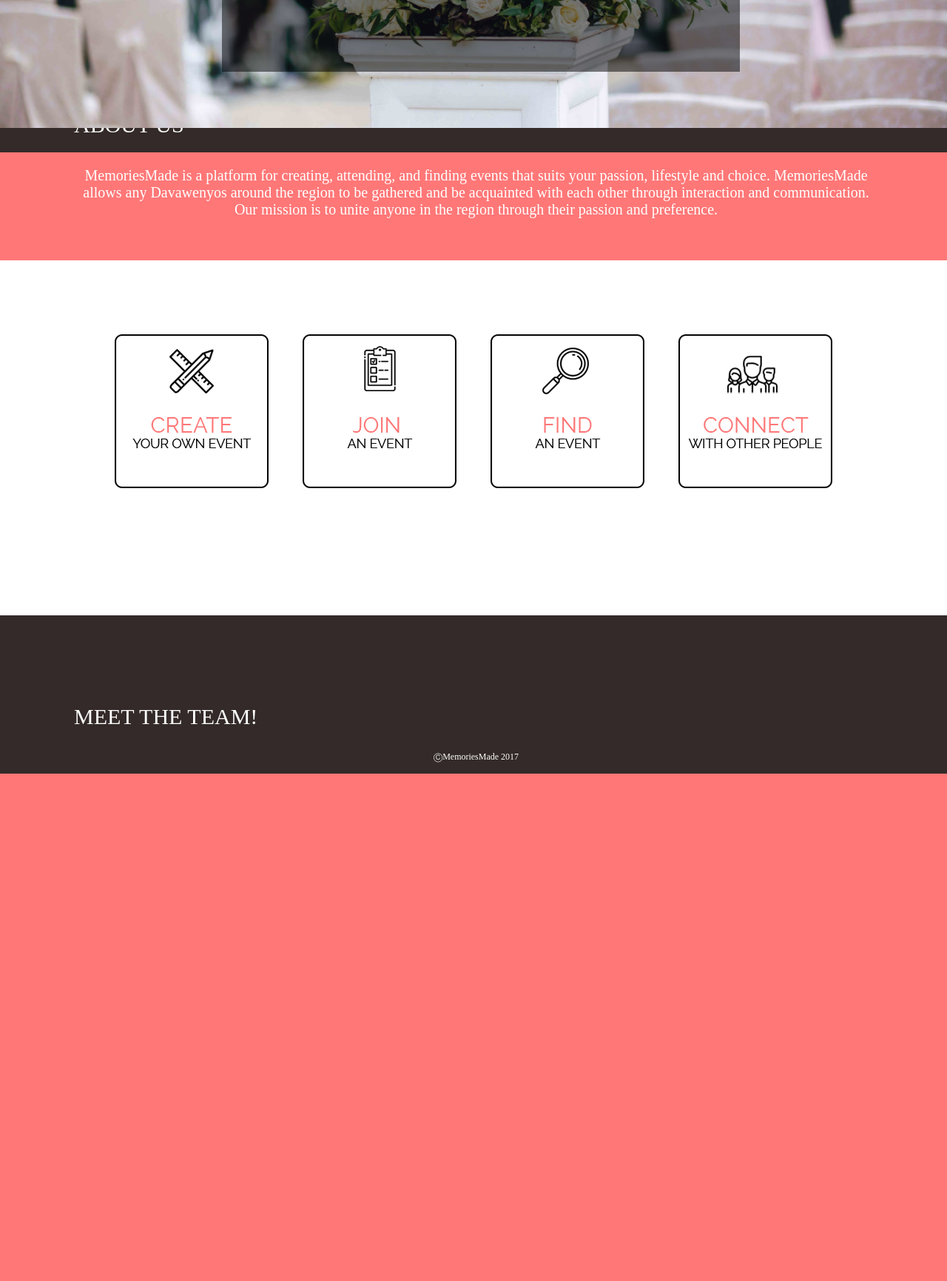
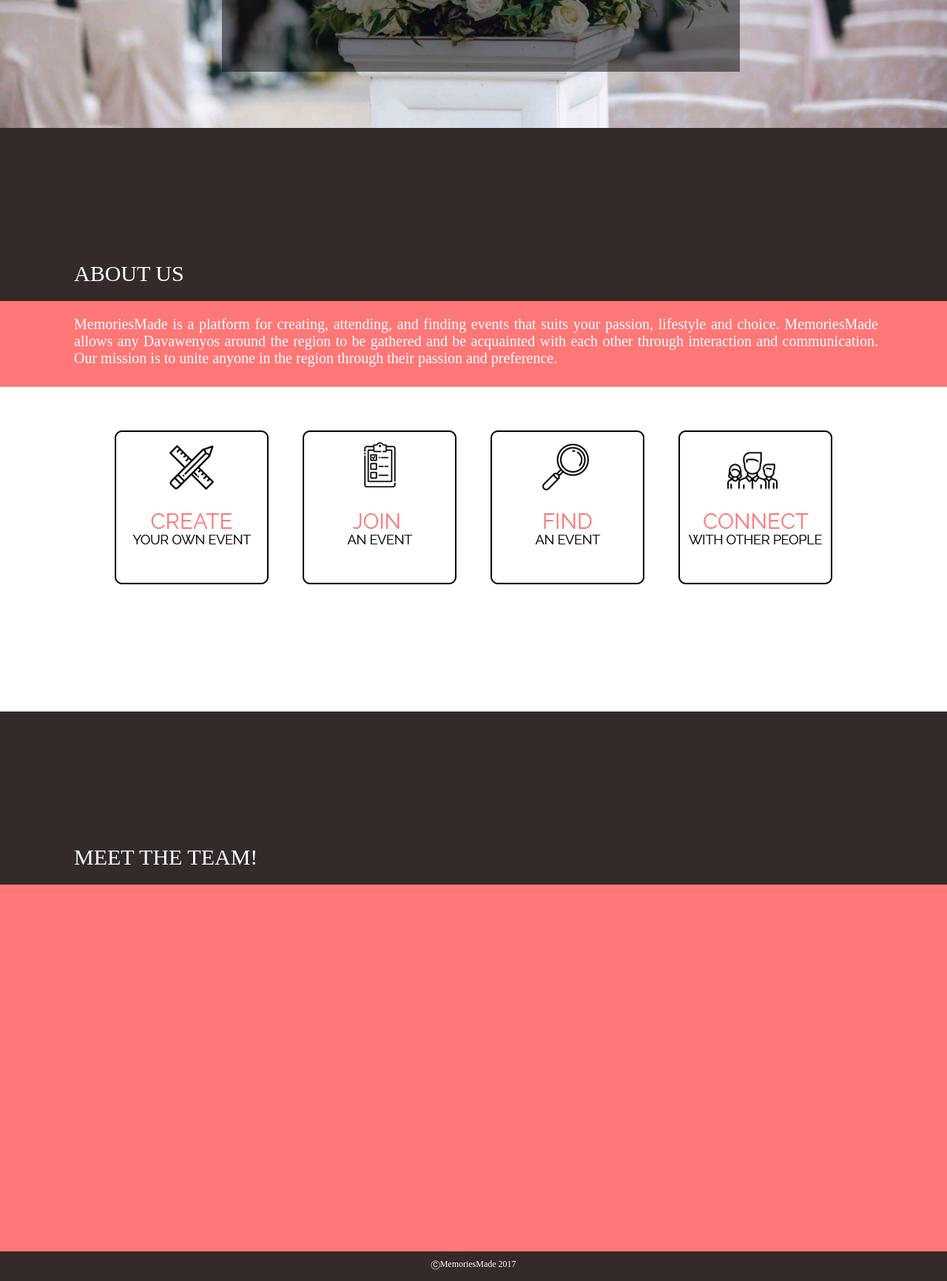
Before and after one commit to zee777/MEMORIESMADE_EventManagementSystem, a PHP site: page / in a window 1280 px wide. Shown: the part 548-2280 px from the top of the page at 74% size. Before the commit the page ends 1594 px from the top, so only its background shows below. Run offline with PHP 8.4, Linux system fonts and the light colour scheme.

Commit message:
arrange the positioning of the divs in the homepage

```diff
--- a/index.html
+++ b/index.html
@@ -147,6 +147,7 @@
 			<div id="team">
 				<p id="head">MEET THE TEAM!</p>
 				<div id="">
+				</div>
 			</div>
 
 			<div id="copyright">
--- a/style/styles.css
+++ b/style/styles.css
@@ -274,26 +274,29 @@
 #about_us{
 	background-color: #ff7777;
 	width: 1287px;
-	height: 320px;
+	height: 350px;
 	z-index: 7;
+	position: relative;
+	top: 141px;
 }
 
 #icons{
 	background-color: white;
 	height: 400px;
-	padding-top: 80px;
+	padding-top: 180px;
 }
 
 #team{
 	background-color: #ff7777;
 	width: 1287px;
 	height: 730px;
+
 }
 
 #head{
 	font-family: Bebas;
 	font-size: 30px;
-	padding: 120px 100px 20px 100px;
+	padding: 180px 100px 20px 100px;
 	background-color: #332a29;
 	color: white;
 	width: 1087px;
@@ -315,7 +318,8 @@
 .paragraph{
 	font-family: Raleway;
 	font-size: 20px;
-	text-align: center;
+	text-align: justify;
+	padding: 10px 0px 10px 0px;
 	color: white;
 	padding: 20px 100px;
 }
```
